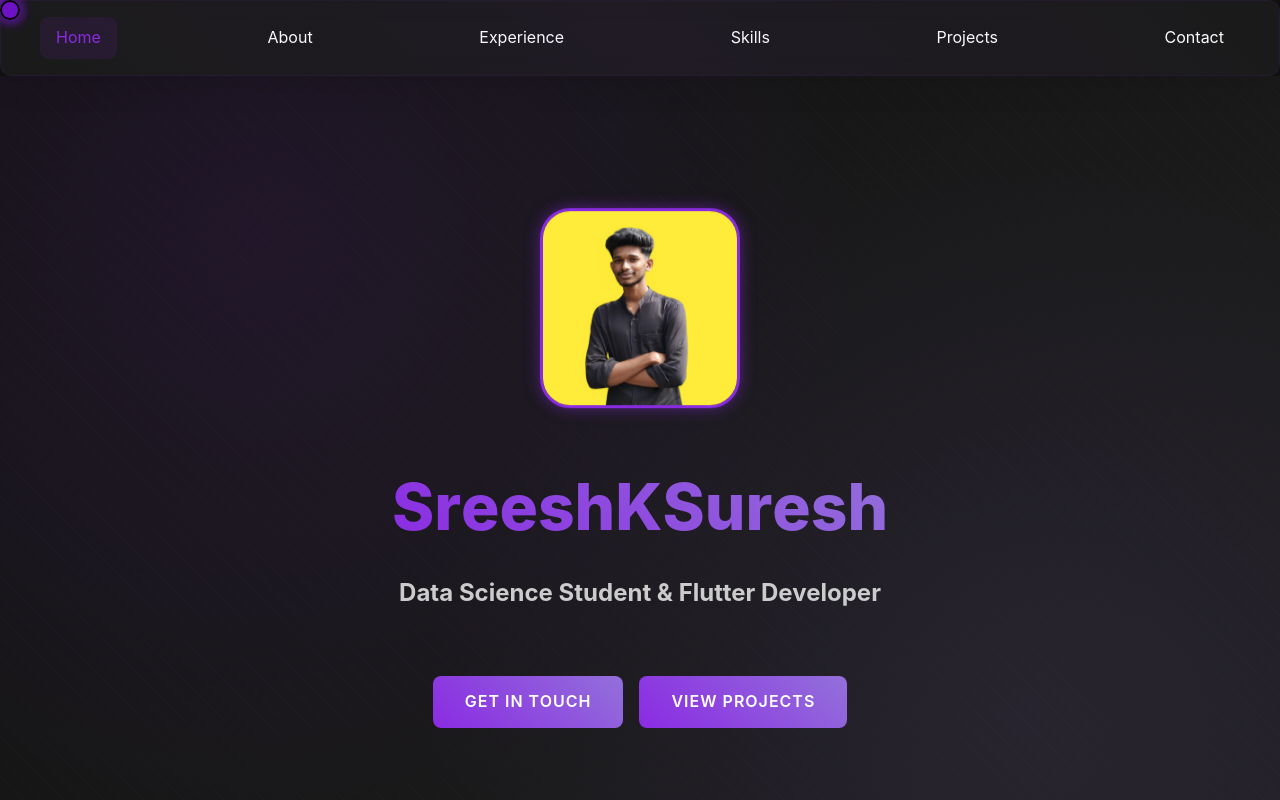
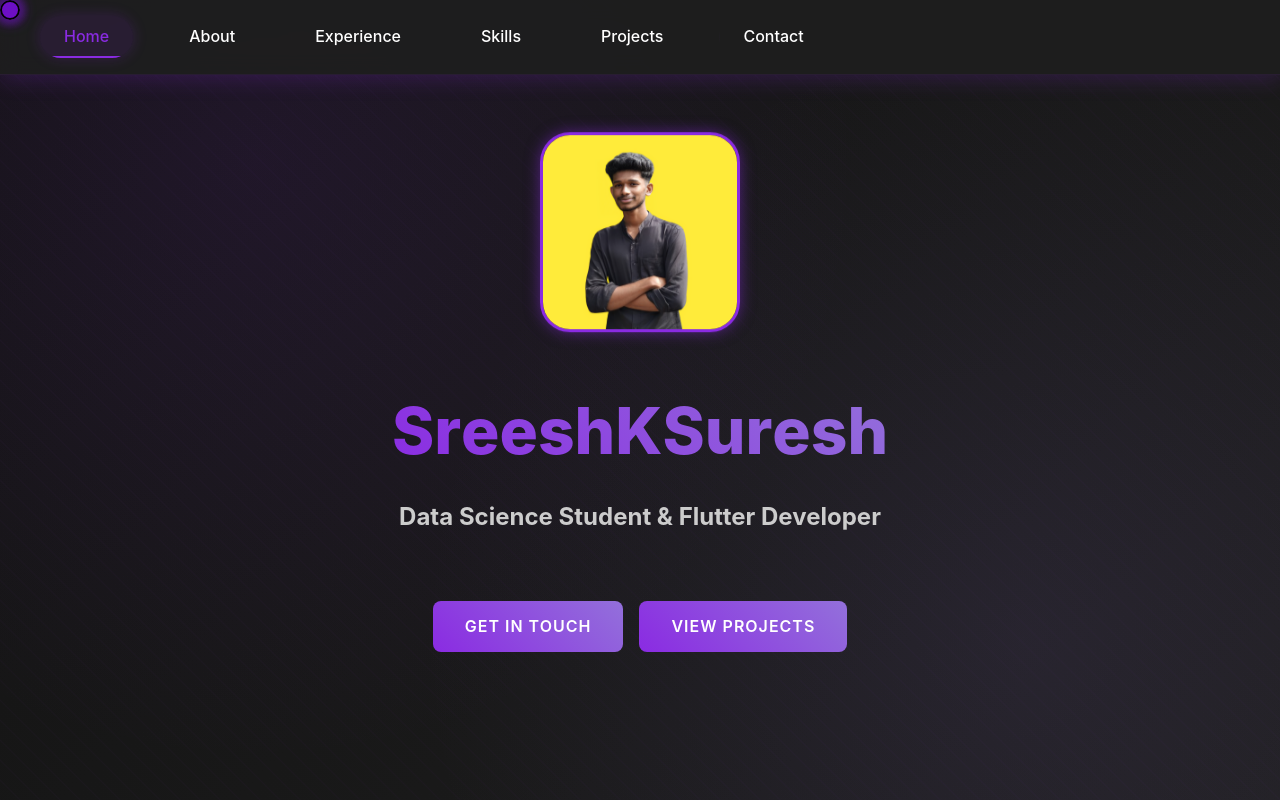
Before and after one commit to Sreeshks/portfolio-sreesh, a React (Vite) app: page / in a window 1280 px wide. Shown: the top 800 px of the page. Built offline with nearby package versions, Linux system fonts and the light colour scheme.

Commit message:
Implement mobile navigation and smooth scroll functionality

```diff
--- a/src/App.jsx
+++ b/src/App.jsx
@@ -7,6 +7,7 @@ const App = () => {
   const [isLoading, setIsLoading] = useState(true);
   const [mousePosition, setMousePosition] = useState({ x: 0, y: 0 });
   const [followerPosition, setFollowerPosition] = useState({ x: 0, y: 0 });
+  const [isMobileMenuOpen, setIsMobileMenuOpen] = useState(false);
 
   useEffect(() => {
     const handleScroll = () => {
@@ -27,6 +28,14 @@ const App = () => {
     return () => window.removeEventListener('scroll', handleScroll);
   }, []);
 
+  const scrollToSection = (sectionId) => {
+    const element = document.getElementById(sectionId);
+    if (element) {
+      element.scrollIntoView({ behavior: 'smooth' });
+      setActiveSection(sectionId);
+    }
+  };
+
   useEffect(() => {
     const handleMouseMove = (e) => {
       setMousePosition({ x: e.clientX, y: e.clientY });
@@ -38,6 +47,17 @@ const App = () => {
     window.addEventListener('mousemove', handleMouseMove);
     return () => window.removeEventListener('mousemove', handleMouseMove);
   }, []);
+
+  const toggleMobileMenu = () => {
+    setIsMobileMenuOpen(!isMobileMenuOpen);
+    document.body.style.overflow = !isMobileMenuOpen ? 'hidden' : 'auto';
+  };
+
+  const handleNavClick = (sectionId) => {
+    scrollToSection(sectionId);
+    setIsMobileMenuOpen(false);
+    document.body.style.overflow = 'auto';
+  };
 
   if (isLoading) {
     return <LoadingScreen onLoaded={() => setIsLoading(false)} />;
@@ -69,15 +89,86 @@ const App = () => {
       </div>
 
       {/* Navigation */}
-      <nav className="glass-effect fixed-top">
-        <div className="nav-content">
-          <a href="#home" className={activeSection === 'home' ? 'active' : ''}>Home</a>
-          <a href="#about" className={activeSection === 'about' ? 'active' : ''}>About</a>
-          <a href="#experience" className={activeSection === 'experience' ? 'active' : ''}>Experience</a>
-          <a href="#skills" className={activeSection === 'skills' ? 'active' : ''}>Skills</a>
-          <a href="#projects" className={activeSection === 'projects' ? 'active' : ''}>Projects</a>
-          <a href="#contact" className={activeSection === 'contact' ? 'active' : ''}>Contact</a>
+      <nav className="nav-content">
+        <button
+          className={`mobile-menu-btn ${isMobileMenuOpen ? 'active' : ''}`}
+          onClick={toggleMobileMenu}
+          aria-label="Toggle menu"
+        >
+          <span></span>
+          <span></span>
+          <span></span>
+        </button>
+
+        <div className={`nav-links ${isMobileMenuOpen ? 'active' : ''}`}>
+          <a
+            href="#home"
+            className={activeSection === 'home' ? 'active' : ''}
+            onClick={(e) => {
+              e.preventDefault();
+              handleNavClick('home');
+            }}
+          >
+            Home
+          </a>
+          <a
+            href="#about"
+            className={activeSection === 'about' ? 'active' : ''}
+            onClick={(e) => {
+              e.preventDefault();
+              handleNavClick('about');
+            }}
+          >
+            About
+          </a>
+          <a
+            href="#experience"
+            className={activeSection === 'experience' ? 'active' : ''}
+            onClick={(e) => {
+              e.preventDefault();
+              handleNavClick('experience');
+            }}
+          >
+            Experience
+          </a>
+          <a
+            href="#skills"
+            className={activeSection === 'skills' ? 'active' : ''}
+            onClick={(e) => {
+              e.preventDefault();
+              handleNavClick('skills');
+            }}
+          >
+            Skills
+          </a>
+          <a
+            href="#projects"
+            className={activeSection === 'projects' ? 'active' : ''}
+            onClick={(e) => {
+              e.preventDefault();
+              handleNavClick('projects');
+            }}
+          >
+            Projects
+          </a>
+          <a
+            href="#contact"
+            className={activeSection === 'contact' ? 'active' : ''}
+            onClick={(e) => {
+              e.preventDefault();
+              handleNavClick('contact');
+            }}
+          >
+            Contact
+          </a>
         </div>
+
+        {isMobileMenuOpen && (
+          <div
+            className="nav-overlay active"
+            onClick={toggleMobileMenu}
+          />
+        )}
       </nav>
 
       {/* Hero Section */}
--- a/src/styles/main.css
+++ b/src/styles/main.css
@@ -589,25 +589,85 @@ body {
 }
 
 .nav-content {
-  max-width: 1200px;
-  margin: 0 auto;
-  display: flex;
-  justify-content: space-between;
-  align-items: center;
+  background: rgba(30, 30, 30, 0.8);
+  backdrop-filter: blur(10px);
+  border-bottom: 1px solid rgba(138, 43, 226, 0.1);
+  padding: 1rem 2rem;
+  position: fixed;
+  top: 0;
+  left: 0;
+  right: 0;
+  z-index: 1000;
+  transition: all 0.3s ease;
+}
+
+.nav-content:hover {
+  background: rgba(30, 30, 30, 0.9);
+  box-shadow: 0 5px 20px rgba(138, 43, 226, 0.2);
 }
 
 .nav-content a {
   color: var(--color-text);
   text-decoration: none;
-  padding: 0.5rem 1rem;
-  border-radius: 8px;
-  transition: var(--transition-normal);
+  padding: 0.5rem 1.5rem;
+  margin: 0 0.5rem;
+  border-radius: 25px;
+  transition: all 0.3s ease;
+  position: relative;
+  overflow: hidden;
+  font-weight: 500;
 }
 
-.nav-content a:hover,
+.nav-content a::before {
+  content: '';
+  position: absolute;
+  top: 0;
+  left: 0;
+  width: 100%;
+  height: 100%;
+  background: linear-gradient(45deg, transparent, rgba(138, 43, 226, 0.1), transparent);
+  transform: translateX(-100%);
+  transition: transform 0.6s ease;
+}
+
+.nav-content a:hover {
+  color: var(--color-primary);
+  transform: translateY(-2px);
+  box-shadow: 0 5px 15px rgba(138, 43, 226, 0.2);
+}
+
+.nav-content a:hover::before {
+  transform: translateX(100%);
+}
+
 .nav-content a.active {
   background: rgba(138, 43, 226, 0.1);
   color: var(--color-primary);
+  box-shadow: 0 0 15px rgba(138, 43, 226, 0.2);
+}
+
+.nav-content a.active::after {
+  content: '';
+  position: absolute;
+  bottom: 0;
+  left: 0;
+  width: 100%;
+  height: 2px;
+  background: var(--color-primary);
+  transform: scaleX(1);
+  transform-origin: center;
+  transition: transform 0.3s ease;
+}
+
+/* Smooth Scroll Behavior */
+html {
+  scroll-behavior: smooth;
+}
+
+/* Section Spacing for Navigation */
+.section {
+  scroll-margin-top: 80px;
+  padding-top: 80px;
 }
 
 /* Layout */
@@ -1201,3 +1261,113 @@ body {
     background-position: 100px 100px;
   }
 }
+
+/* Mobile Navigation */
+.mobile-menu-btn {
+  display: none;
+  background: none;
+  border: none;
+  color: var(--color-text);
+  font-size: 1.5rem;
+  cursor: pointer;
+  padding: 0.5rem;
+  z-index: 1001;
+}
+
+.mobile-menu-btn span {
+  display: block;
+  width: 25px;
+  height: 2px;
+  background: var(--color-text);
+  margin: 5px 0;
+  transition: all 0.3s ease;
+}
+
+.nav-links {
+  display: flex;
+  gap: 1rem;
+  align-items: center;
+}
+
+/* Mobile Responsive Styles */
+@media (max-width: 768px) {
+  .mobile-menu-btn {
+    display: block;
+    position: fixed;
+    top: 1rem;
+    right: 1rem;
+  }
+
+  .nav-content {
+    padding: 1rem;
+  }
+
+  .nav-links {
+    position: fixed;
+    top: 0;
+    right: -100%;
+    width: 70%;
+    height: 100vh;
+    background: rgba(30, 30, 30, 0.95);
+    backdrop-filter: blur(10px);
+    flex-direction: column;
+    justify-content: center;
+    align-items: center;
+    transition: right 0.3s ease;
+    z-index: 1000;
+    padding: 2rem;
+  }
+
+  .nav-links.active {
+    right: 0;
+  }
+
+  .nav-links a {
+    width: 100%;
+    text-align: center;
+    padding: 1rem;
+    margin: 0.5rem 0;
+    font-size: 1.2rem;
+  }
+
+  .nav-links a::before {
+    display: none;
+  }
+
+  .nav-links a:hover {
+    transform: translateX(10px);
+    background: rgba(138, 43, 226, 0.1);
+  }
+
+  .mobile-menu-btn.active span:nth-child(1) {
+    transform: rotate(45deg) translate(5px, 5px);
+  }
+
+  .mobile-menu-btn.active span:nth-child(2) {
+    opacity: 0;
+  }
+
+  .mobile-menu-btn.active span:nth-child(3) {
+    transform: rotate(-45deg) translate(7px, -6px);
+  }
+
+  /* Overlay for mobile menu */
+  .nav-overlay {
+    position: fixed;
+    top: 0;
+    left: 0;
+    width: 100%;
+    height: 100%;
+    background: rgba(0, 0, 0, 0.5);
+    backdrop-filter: blur(5px);
+    z-index: 999;
+    opacity: 0;
+    visibility: hidden;
+    transition: all 0.3s ease;
+  }
+
+  .nav-overlay.active {
+    opacity: 1;
+    visibility: visible;
+  }
+}
```
